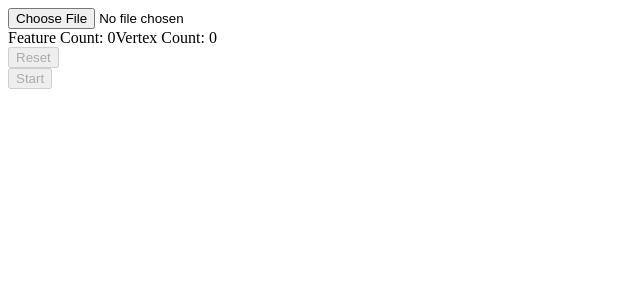
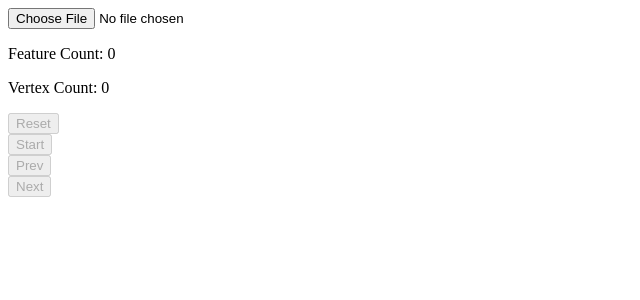
Before and after one commit to ArturKonieczny/icpi-algorithm-app, a React app: page / in a window 1280 px wide. Shown: the top 300 px of the page, without its empty margins (0-640 px from the left). Built offline with nearby package versions, Linux system fonts and the light colour scheme.

Commit message:
Prev + Next Buttons

```diff
--- a/doc/index.html
+++ b/doc/index.html
@@ -1 +1 @@
-<!DOCTYPE html><html><head><title>Spatial Collocations</title><meta name="author" content="Artur Konieczny" /><meta name="description" content="App that helps to understand the basics of iCPI-tree algorithm for finding spatial collocations." /><meta http-equiv="content-type" content="text/html; charset=utf-8" /><meta name="viewport" content="width=device-width, initial-scale=1"><link href="assets\main1517332069040.css" rel="stylesheet"></head><body><div id="app"></div><script type="text/javascript" src="assets\main1517332069040.js"></script></body></html>
+<!DOCTYPE html><html><head><title>Spatial Collocations</title><meta name="author" content="Artur Konieczny" /><meta name="description" content="App that helps to understand the basics of iCPI-tree algorithm for finding spatial collocations." /><meta http-equiv="content-type" content="text/html; charset=utf-8" /><meta name="viewport" content="width=device-width, initial-scale=1"><link href="assets\main1517337453764.css" rel="stylesheet"></head><body><div id="app"></div><script type="text/javascript" src="assets\main1517337453764.js"></script></body></html>
--- a/src/icpiApp/userInput/index.jsx
+++ b/src/icpiApp/userInput/index.jsx
@@ -6,25 +6,49 @@ import ButtonInput from './ButtonInput.jsx';
 export default class UserInput extends React.Component {
   constructor(props){
     super(props);
+    this.nextButton = this.nextButton.bind(this);
+    this.prevButton = this.prevButton.bind(this);
+  }
+
+  nextButton() {
+    const newStep = this.props.step + 1;
+
+    this.props.setStateItem('step', newStep)
+  }
+
+  prevButton() {
+    const newStep = this.props.step - 1;
+
+    this.props.setStateItem('step', newStep)
   }
 
   render() {
     const isStartButtonDisabled = (this.props.step !== 0);
     const isResetButtonDisabled = (this.props.step < 1);
-
+    const isNextButtonDisabled = (this.props.step === this.props.maxStep || isResetButtonDisabled);
+    const isPrevButtonDisabled = (this.props.step <= 1 || !isStartButtonDisabled)
     return (
       <div>
         <FileInput setStateItem={this.props.setStateItem}/>
-        <span>Feature Count: {this.props.traitCount}</span>
-        <span>Vertex Count: {this.props.vertexCount}</span>
-        <ButtonInput name="Reset" doOnClick={this.props.resetButton} isDisabled={isResetButtonDisabled}/>
-        <ButtonInput name="Start" doOnClick={this.props.startButton} isDisabled={isStartButtonDisabled}/>
+        <div>
+          <p>Feature Count: {this.props.traitCount}</p>
+          <p>Vertex Count: {this.props.vertexCount}</p>
+        </div>
+        <div>
+          <ButtonInput name="Reset" doOnClick={this.props.resetButton} isDisabled={isResetButtonDisabled}/>
+          <ButtonInput name="Start" doOnClick={this.props.startButton} isDisabled={isStartButtonDisabled}/>
+        </div>
+        <div>
+          <ButtonInput name="Prev" doOnClick={this.prevButton} isDisabled={isPrevButtonDisabled} />
+          <ButtonInput name="Next" doOnClick={this.nextButton} isDisabled={isNextButtonDisabled} />
+        </div>
       </div>
     );
   }
 }
 
 UserInput.propTypes = {
+  maxStep: PropTypes.number,
   vertexCount: PropTypes.number,
   traitCount: PropTypes.number,
   step: PropTypes.number,
```
Also changed, not shown: doc/assets/main1517337453764.css (renamed from doc/assets/main1517332069040.css), doc/assets/main1517337453764.js, src/icpiApp/index.jsx (line endings or trailing spaces).
